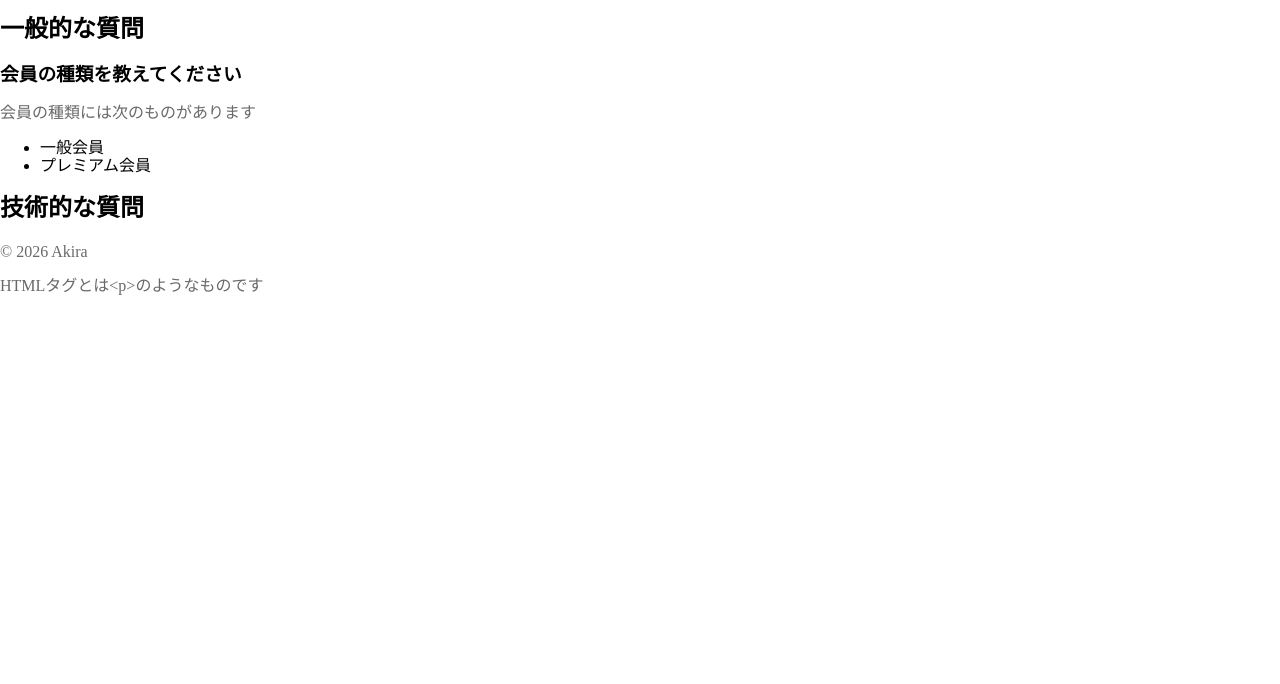
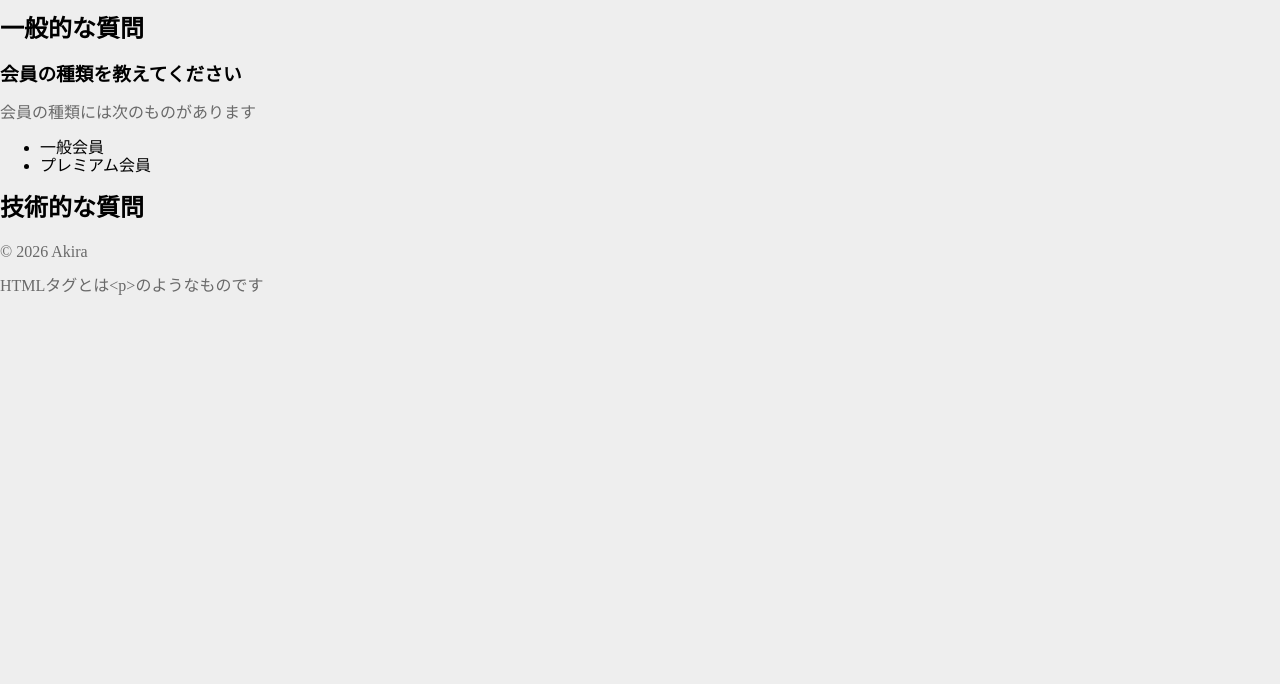
Before and after one commit to koga-akira/udemy-sample-html, a plain HTML site: page faq.html in a window 1280 px wide. Shown: the part 116-800 px from the top of the page. Drawn offline with Linux system fonts and the light colour scheme.

Commit message:
backgroud-colorの変更

```diff
--- a/css/style.css
+++ b/css/style.css
@@ -1,5 +1,9 @@
+/* CSSをリセットする */
 @import url('normalize.css');
 
+body {
+    background-color: #eee;
+}
 h1 {
     text-align: center;
     font-size: 1.5em;
```
